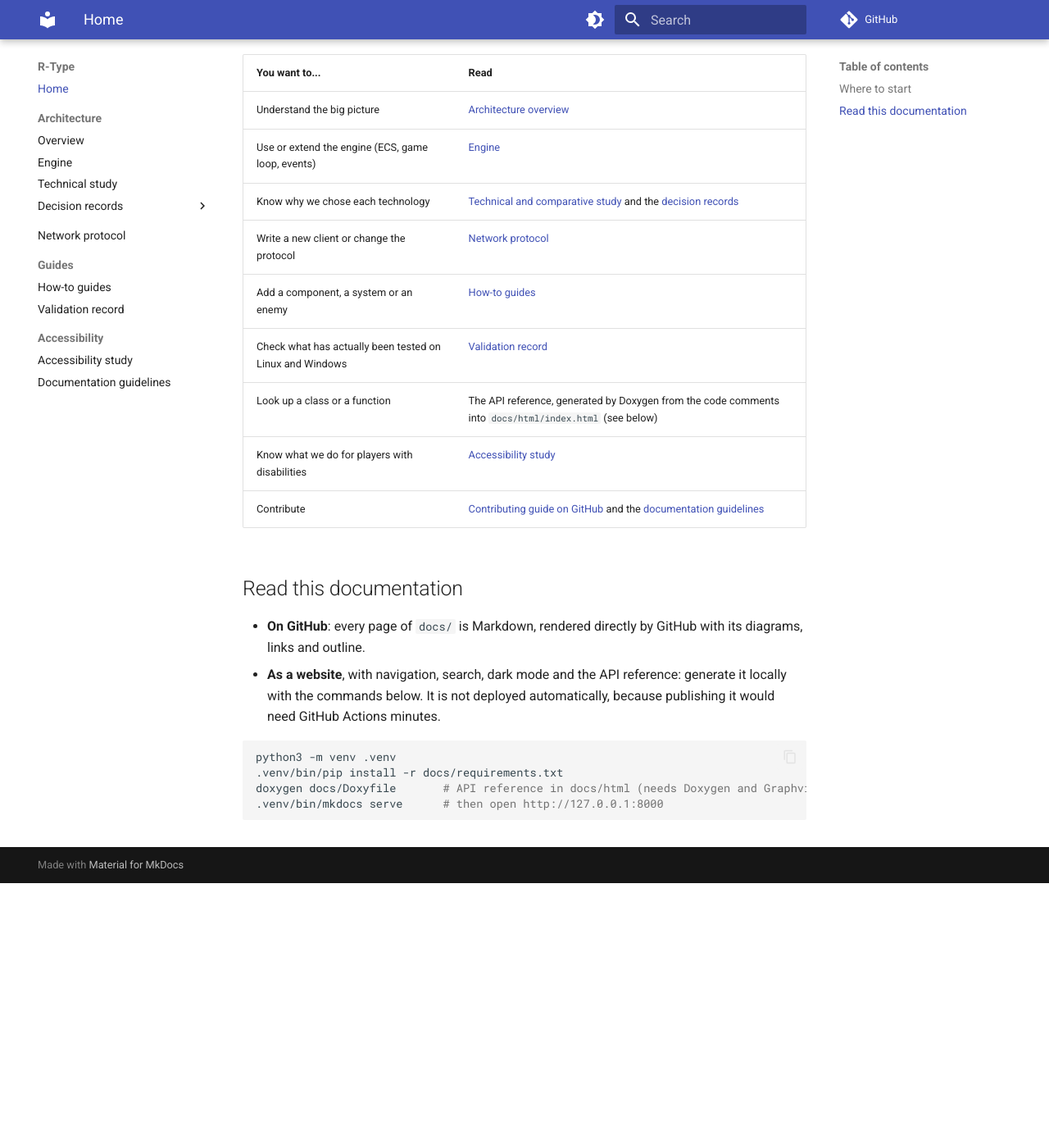
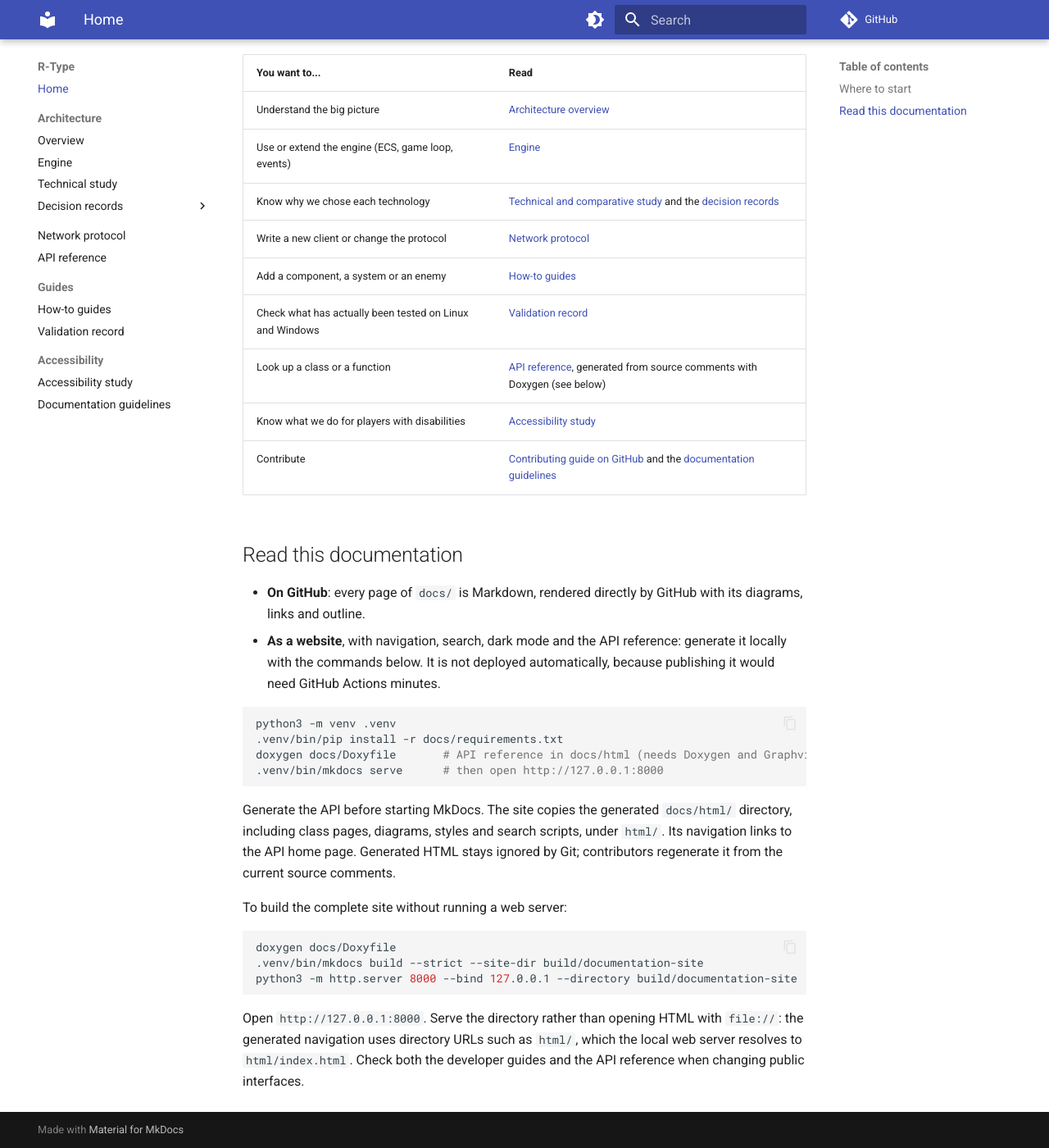
Before and after one commit to Nivek-Hyn/epitech-rtype, an MkDocs documentation site: the page built from docs/index.md, in a window 1280 px wide and 1400 px high, scrolled down 323 px. Shown: the whole window at 82% size. Built offline with MkDocs 1.6.1 and Material for MkDocs 9.7.7, drawn with Linux system fonts in a browser that asks for light colours; comment, search, counter and statistics services are not loaded.

Commit message:
docs: add a link to the API docs

````diff
--- a/docs/index.md
+++ b/docs/index.md
@@ -17,7 +17,7 @@ and how to extend it. Build and run instructions are in the
 | Write a new client or change the protocol | [Network protocol](protocol.md) |
 | Add a component, a system or an enemy | [How-to guides](how-to.md) |
 | Check what has actually been tested on Linux and Windows | [Validation record](validation.md) |
-| Look up a class or a function | The API reference, generated by Doxygen from the code comments into `docs/html/index.html` (see below) |
+| Look up a class or a function | [API reference](html/index.html), generated from source comments with Doxygen (see below) |
 | Know what we do for players with disabilities | [Accessibility study](accessibility.md) |
 | Contribute | [Contributing guide on GitHub](https://github.com/EpitechPGE3-2026/G-ING-500-MAR-5-1-rtype-5/blob/main/CONTRIBUTING.md) and the [documentation guidelines](documentation-guidelines.md) |
 
@@ -33,3 +33,19 @@ python3 -m venv .venv
 doxygen docs/Doxyfile       # API reference in docs/html (needs Doxygen and Graphviz)
 .venv/bin/mkdocs serve      # then open http://127.0.0.1:8000
 ```
+
+Generate the API before starting MkDocs. The site copies the generated `docs/html/` directory, including
+class pages, diagrams, styles and search scripts, under `html/`. Its navigation links to the API home page.
+Generated HTML stays ignored by Git; contributors regenerate it from the current source comments.
+
+To build the complete site without running a web server:
+
+```sh
+doxygen docs/Doxyfile
+.venv/bin/mkdocs build --strict --site-dir build/documentation-site
+python3 -m http.server 8000 --bind 127.0.0.1 --directory build/documentation-site
+```
+
+Open `http://127.0.0.1:8000`. Serve the directory rather than opening HTML with `file://`: the generated
+navigation uses directory URLs such as `html/`, which the local web server resolves to `html/index.html`.
+Check both the developer guides and the API reference when changing public interfaces.
--- a/mkdocs.yml
+++ b/mkdocs.yml
@@ -61,6 +61,7 @@ nav:
           - 0007 Authoritative snapshots: adr/0007-authoritative-snapshots.md
           - 0008 Binary protocol: adr/0008-binary-protocol.md
   - Network protocol: protocol.md
+  - API reference: html/index.html
   - Guides:
       - How-to guides: how-to.md
       - Validation record: validation.md
````
